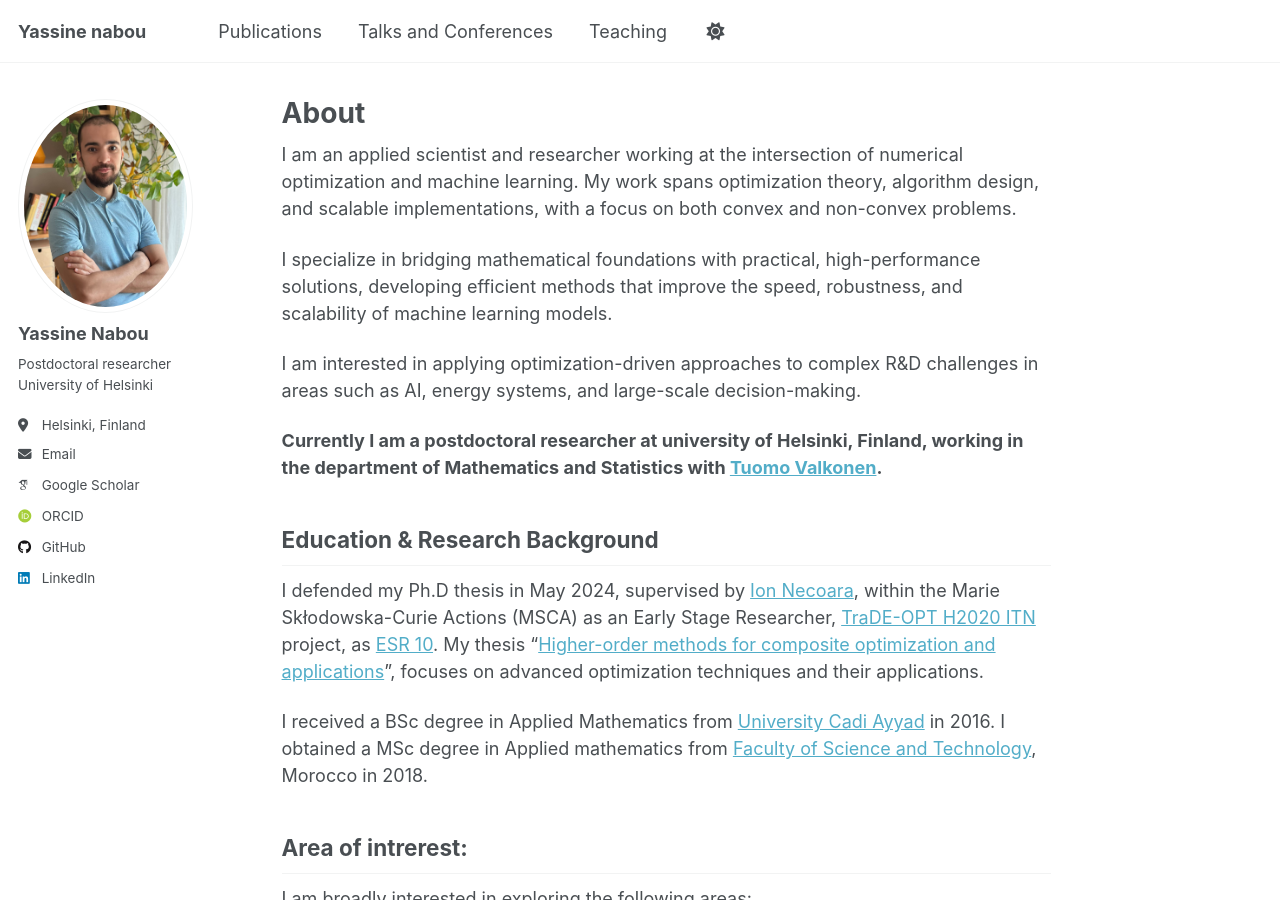
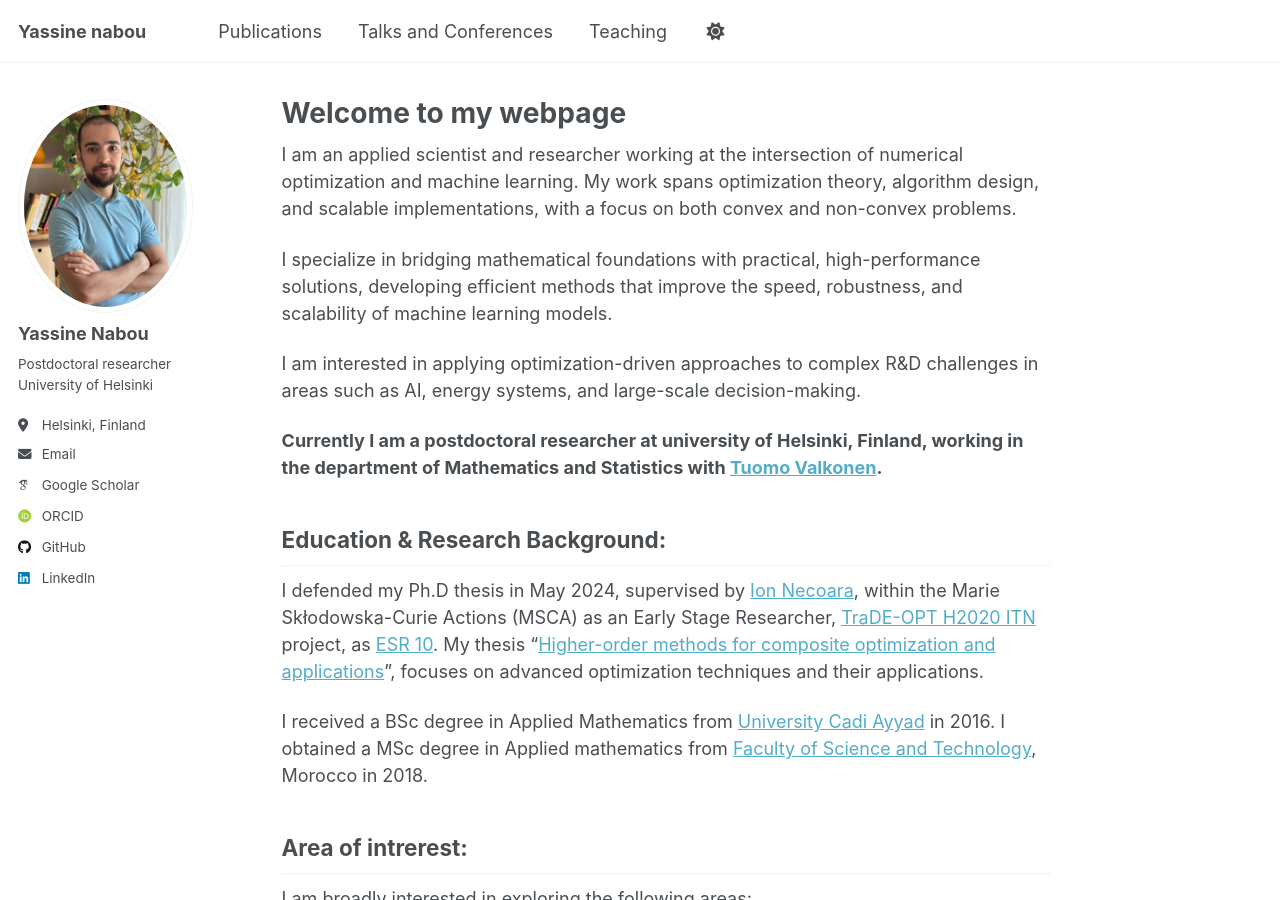
Before and after one commit to Yassine-Nabou/Yassine-Nabou.github.io, a Jekyll site: the page built from _pages/about.md, in a window 1280 px wide and 900 px high. Built offline with Jekyll 4.4.1, drawn with Linux system fonts in a browser that asks for light colours; some web fonts are replaced; a script that is not in the unit is left out.

Commit message:
Update title and section header in about.md

```diff
--- a/_pages/about.md
+++ b/_pages/about.md
@@ -1,6 +1,6 @@
 ---
 permalink: /
-title: "About"
+title: "Welcome to my webpage"
 author_profile: true
 redirect_from:
   - /about/
@@ -16,7 +16,7 @@ I am interested in applying optimization-driven approaches to complex R&D challe
 **Currently I am a postdoctoral researcher at university of Helsinki, Finland, working in the department of Mathematics and Statistics with [Tuomo Valkonen](https://tuomov.iki.fi).**
 
 
-## Education & Research Background
+## Education & Research Background:
 
 I defended my Ph.D thesis in May 2024, supervised by [Ion Necoara](https://acse.pub.ro/index.php/en/ion-necoara/), within the Marie Skłodowska-Curie Actions (MSCA) as an Early Stage Researcher, [TraDE-OPT H2020 ITN](https://trade-opt-itn.eu) project, as [ESR 10](https://trade-opt-itn.eu/ESRs/nabou). My thesis "[Higher-order methods for composite optimization and applications](https://github.com/Yassine-Nabou/Yassine-Nabou.github.io/files/Yassine_nabou_PHD.pdf)", focuses on advanced optimization techniques and their applications.
 
```
